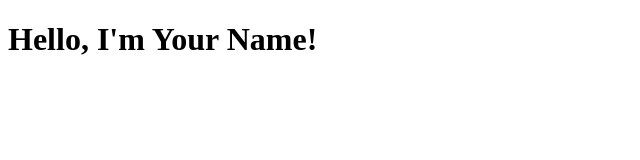
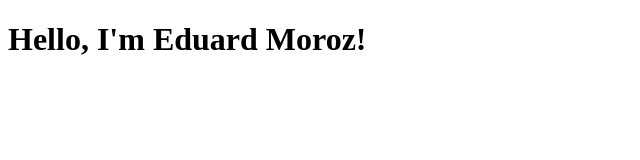
Before and after one commit to PocoLok0/Site, a plain HTML site: page index.html in a window 1280 px wide. Shown: the whole page, without its empty margins (0-640 px from the left). Drawn offline with Linux system fonts and the light colour scheme.

Commit message:
Update index.html

```diff
--- a/index.html
+++ b/index.html
@@ -1,7 +1,7 @@
 <!DOCTYPE html>
 <html>
-<head><title>Your Name</title></head>
+<head><title>Eduard Moroz</title></head>
 <body>
-    <h1>Hello, I'm Your Name!</h1>
+    <h1>Hello, I'm Eduard Moroz!</h1>
 </body>
 </html>
```
